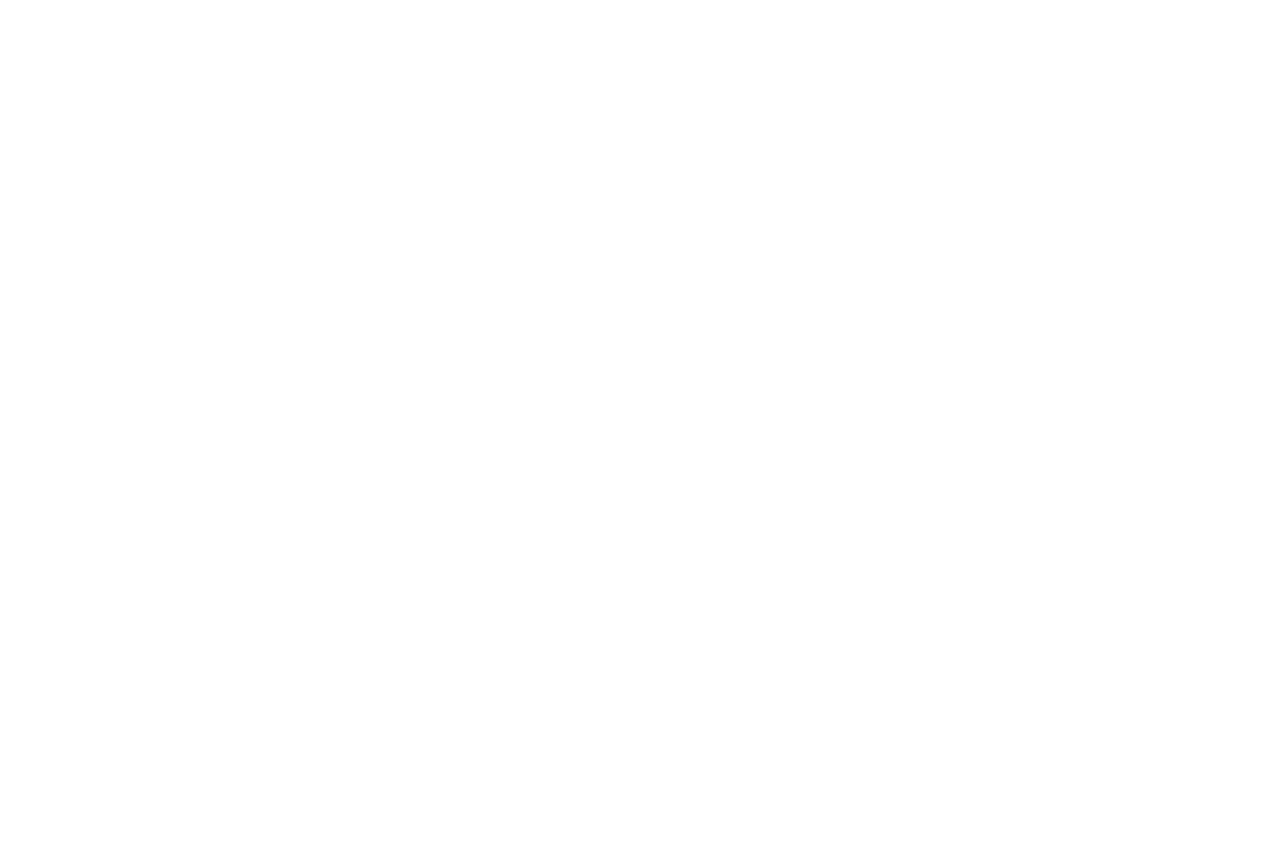
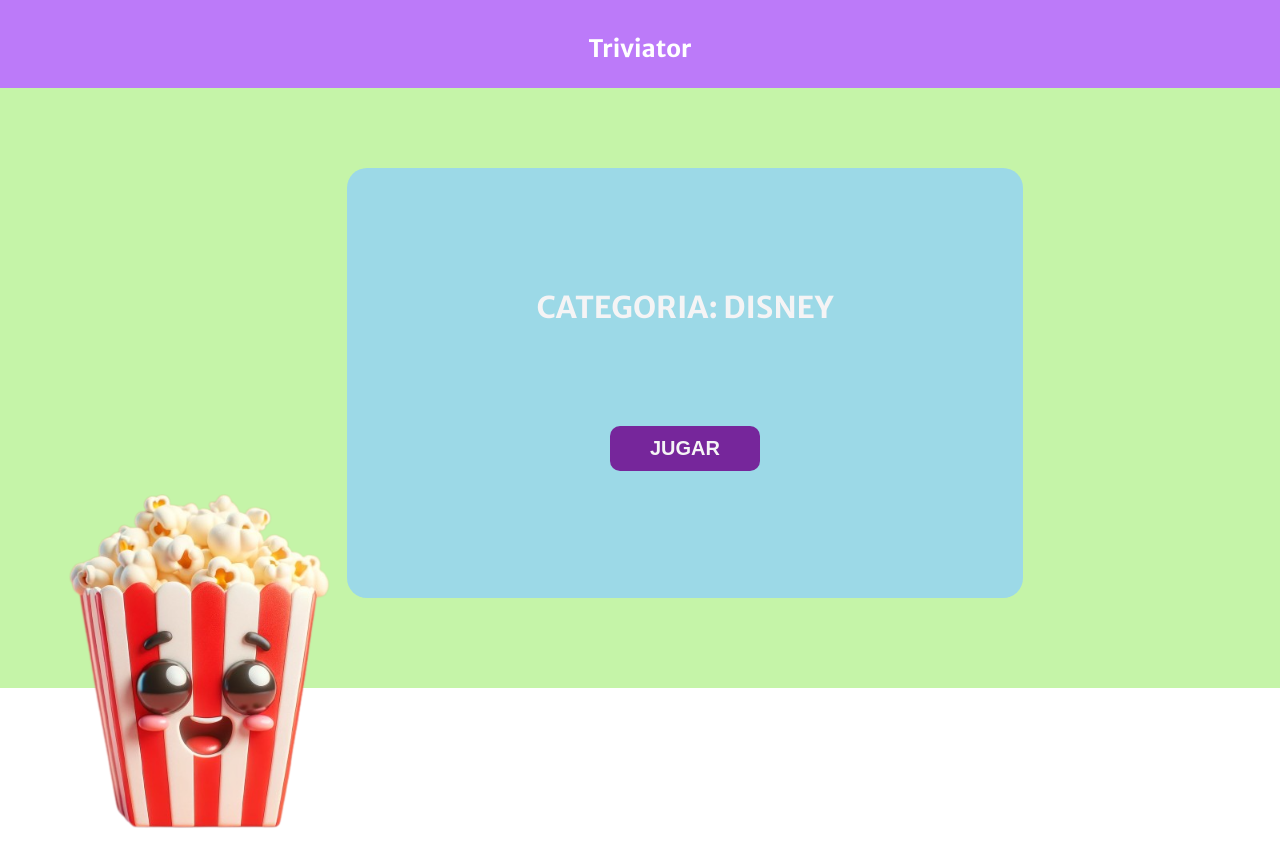
Before and after one commit to AgusBarbona/Triviator, a React (Vite) app in the folder frontend/triviator-front/: page /disneycategory in a window 1280 px wide. Before the commit this address had no page. Shown: the top 866 px of the page. Before the commit the page ends 800 px from the top, so only its background shows below. Built offline with nearby package versions, Linux system fonts and the light colour scheme.

Commit message:
feat: new page: Disney category

```diff
--- a/frontend/triviator-front/src/App.tsx
+++ b/frontend/triviator-front/src/App.tsx
@@ -5,6 +5,7 @@
 import LoginPage from './pages/LoginPage';
 import Avatar from './pages/Avatar';
 import PaginaJuego from './pages/PaginaJuego';
+import DisneyCategory from './pages/disneyCategory';
 import {Ruleta} from './components/ruleta/ruleta';
 import  {RuletaCategoria}  from './pages/RuletaCategoria';
 import { useState } from 'react';
@@ -39,6 +40,7 @@
         <Route path="/PaginaJuego/" element={<PaginaJuego/>}/>
         <Route path="/ruleta" element={<Ruleta/>}/>
         <Route path='/RuletaCategoria' element={<RuletaCategoria/>}/>
+        <Route path='/disneycategory' element={<DisneyCategory/>}/>
 
       </Routes>
     </BrowserRouter>
--- /dev/null
+++ b/frontend/triviator-front/src/pages/DisneyCategory.tsx
@@ -0,0 +1,19 @@
+import Header from '../components/header/Header';
+import '../styles/disneycategory.scss';
+
+
+const  DisneyCategory = () => {
+    return (
+      <div>
+       <Header />
+       <div className="disney-container">
+          <div className="disney-rectangle">
+            <div className="disney-text"> CATEGORIA: DISNEY</div>
+            <img src="../../public/recursos/celebrando-removebg-preview (1).png" alt="Popcorn Character" className="category-popcorn" />
+            <button className="button-play">JUGAR</button>
+            </div>
+            </div>
+      </div>
+    );
+}
+export default DisneyCategory;
--- a/frontend/triviator-front/src/pages/Winnerpage.tsx
+++ b/frontend/triviator-front/src/pages/Winnerpage.tsx
@@ -14,7 +14,7 @@
          <Header />
           <div className="winner-container">
           <div className="winner-rectangle">
-            <div className="text"> FELICITACIONES, ¡GANASTE! 😊</div>
+            <div className="text"> FELICITACIONES GANASTE!!! 😊</div>
             <img src="../../public/recursos/emocionado-removebg-preview.png" alt="Popcorn Character" className="happy-popcorn" />
             <Buttons />
           </div>
--- /dev/null
+++ b/frontend/triviator-front/src/styles/disneycategory.scss
@@ -0,0 +1,59 @@
+@import './var';
+
+* {
+    margin: 0;
+    padding: 0;
+  }
+
+  .disney-container {
+    width: 100%;
+    display: flex;
+    flex-direction: column;
+    align-items: center;
+    justify-content: center;
+    height: 100%;
+    background-color: #C5F4A8;
+    padding-bottom: 10px;
+  }
+
+  .disney-rectangle {
+    background-color: #9CD9E7;
+    padding: 40px 50px;
+    text-align: center;
+    border-radius: 20px;
+    width: 45%;
+    max-width: 750px;
+    height: 350px;
+    margin: 80px 0px 80px 90px;
+  }
+
+  .disney-text {
+    font-size: 30px;
+    font-weight: bold;
+    margin-top: 80px;
+    color: #f5f4f5;
+    font-family: 'Merriweather Sans', sans-serif;
+  }
+
+  .button-play {
+    padding: 8px;
+    border: none;
+    border-radius: 10px;
+    cursor: pointer;
+    font-weight: bold;
+    text-align: center;
+    width: 150px;
+    height: 45px;
+    font-size: 20px;
+    background-color: #76269B;
+    color: #f5f4f5;
+    margin-top: 100px;
+  }
+
+  .category-popcorn{
+    width: 400px;
+    height: 400px;
+    position: absolute;
+    bottom: -70px;
+    left: 0;
+    }
```
